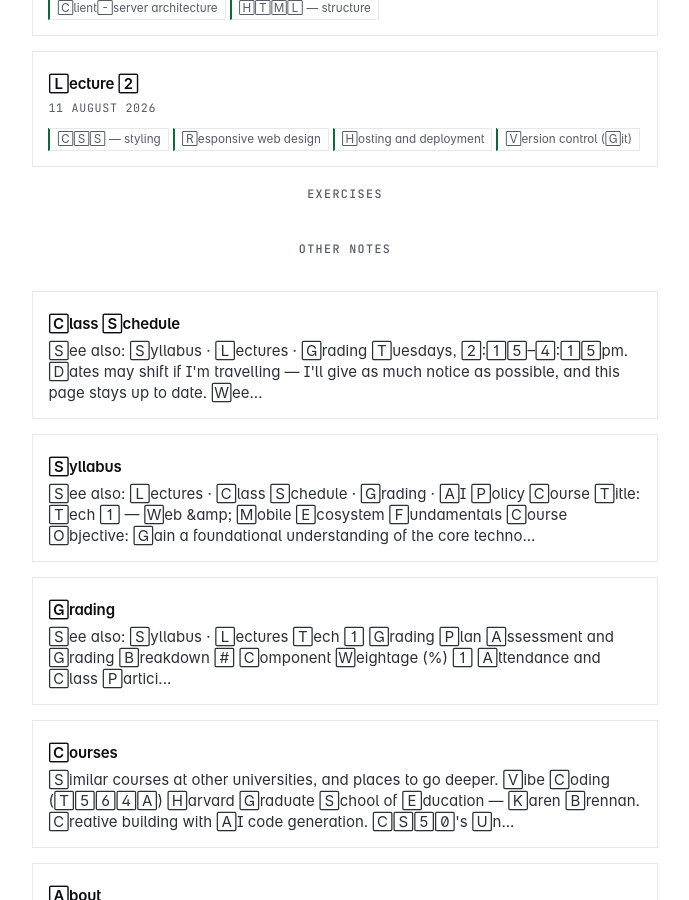
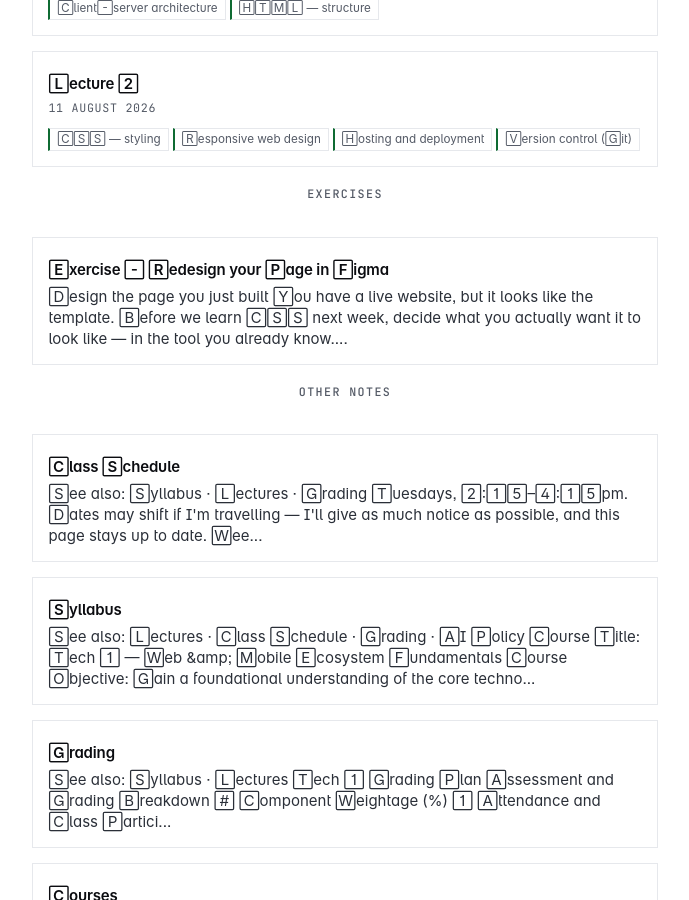
Before and after one commit to gyanl/tech1, a Jekyll site: the page built from pages/index.md, in a window 1280 px wide and 900 px high, scrolled down 690 px. Shown: the whole window, without its empty margins (295-984 px from the left). Built offline with Jekyll 4.4.1, drawn with Linux system fonts in a browser that asks for light colours; some web fonts are replaced; part of the change alters nothing that is shown.

Commit message:
Split Lecture 1 homework into its own Figma redesign exercise
Co-Authored-By: Claude Opus 4.8 <noreply@anthropic.com>

```diff
--- /dev/null
+++ b/_notes/Exercise - Redesign your Page in Figma.md
@@ -0,0 +1,28 @@
+---
+date: 04-08-2026
+date modified: 08-08-2026
+feed: show
+tag: exercise
+title: "Exercise - Redesign your Page in Figma"
+---
+### Design the page you just built
+
+You have a live website, but it looks like the template. Before we learn CSS next week, decide **what you actually want it to look like** — in the tool you already know.
+
+### Steps
+
+1. **Get your page into Figma.** Use the [html.to.design](https://www.figma.com/community/plugin/1159123024924461424) plugin (or take a full-page screenshot and drop it in) so you're working from your real page, not a blank canvas.
+2. **Change the words first.** Real copy, your name, your actual projects. Design decisions are easier when the content is true.
+3. **Change the type.** Pick a typeface and set a hierarchy — heading, subheading, body. Notice how much of the page's character this alone decides.
+4. **Change the colours.** Background, text, links. Keep it to two or three; check it's still readable.
+5. **Then push further, if you want.** Add sections, a projects grid, an about page, images.
+
+### Things to keep in mind
+
+- Design for a **browser**, not a poster: it will be viewed at many widths, and text reflows. Sketch a phone-width version too.
+- Note anything you're unsure how to build. Bring those questions — next week is exactly about turning this into CSS.
+- Keep your Figma file. In [[Lecture 2]] you'll rebuild your live page to match it, and we'll compare the two.
+
+### Submission
+
+- Your Figma file (share link, view access) and your live URL, posted to the class group before next class.
--- a/_notes/Lecture 1.md
+++ b/_notes/Lecture 1.md
@@ -52,9 +52,8 @@ I will not follow the syllabus too strictly - this will be a hands on course whe
 Get your toolkit working — we use all of this every week:
 
 1. **Create a GitHub account** — [github.com](https://github.com) (use an email you'll keep)
-2. **Apply for the GitHub Student Developer Pack** — [GitHub Education · GitHub](https://github.com/education) (free credits and tools; needs your university email/ID)
-3. **Download GitHub Desktop** — [desktop.github.com](https://desktop.github.com) (Mac/Windows)
-4. **Download a code editor** — [VS Code](https://code.visualstudio.com) (or Cursor if you want AI built in)
+2. **Download GitHub Desktop** — [desktop.github.com](https://desktop.github.com) (Mac/Windows)
+3. **Download a code editor** — [VS Code](https://code.visualstudio.com) (or Cursor if you want AI built in)
 
 ---
 ## Pick your username carefully
@@ -210,7 +209,7 @@ If you see a 404: wait, refresh, and check your homepage is called exactly `inde
 ---
 #### Homework
 
-- Finish any setup that got stuck (Student Pack approval can take a few days — apply today)
-- Polish your page by importing the design into Figma. Next week, we'll learn how to change the look of the page with CSS.
-
+- Finish any setup that got stuck
+- **Apply for the GitHub Student Developer Pack** at [GitHub Education · GitHub](https://github.com/education) (free credits and tools; needs your university email/ID)(Student Pack approval can take a few days — apply today)
+- **Exercise:** [[Exercise - Redesign your Page in Figma]] — bring your page into Figma and design it properly. Next week we turn it into CSS.
 ---
```
Also changed, not shown: 2 other files.
